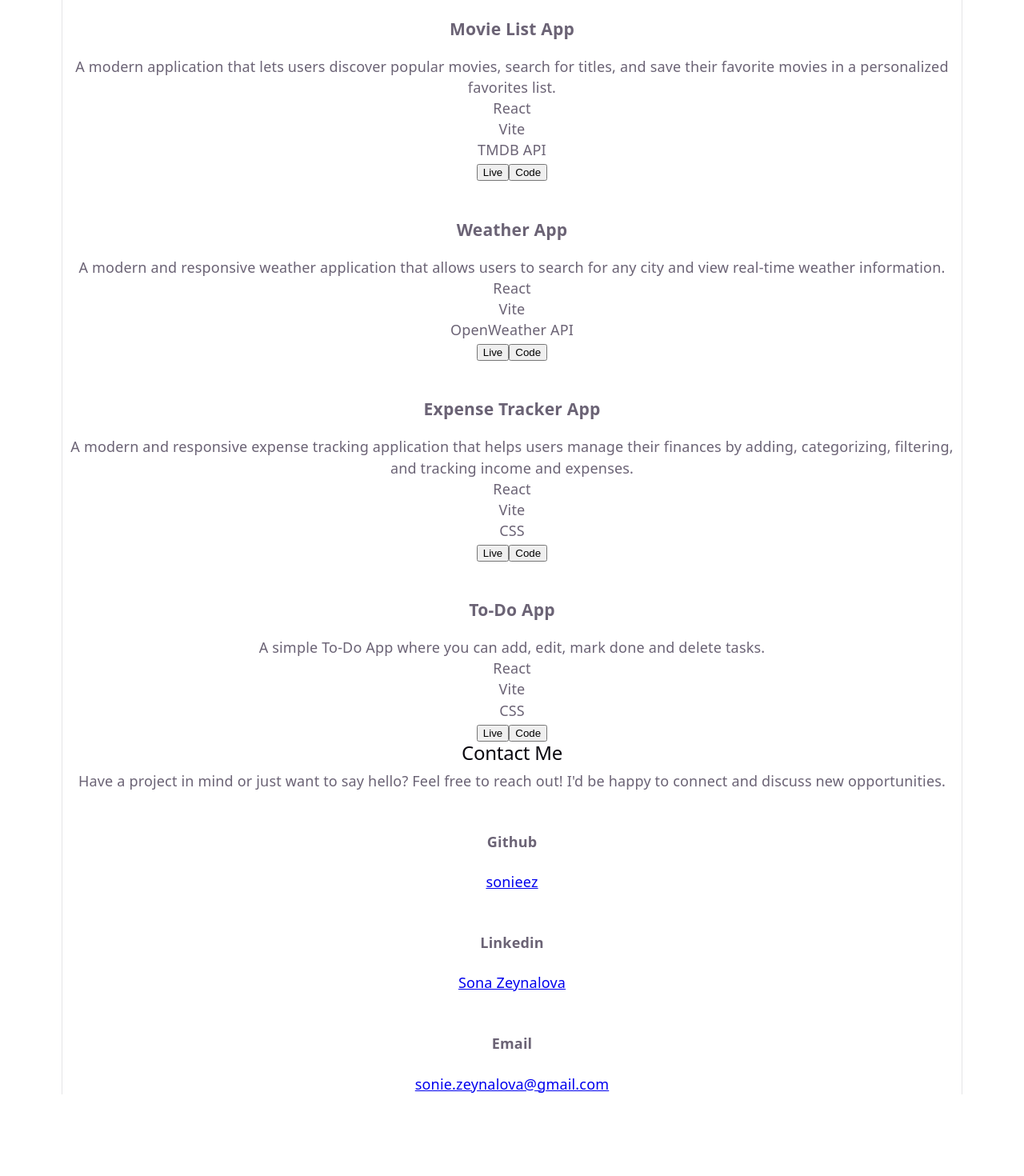
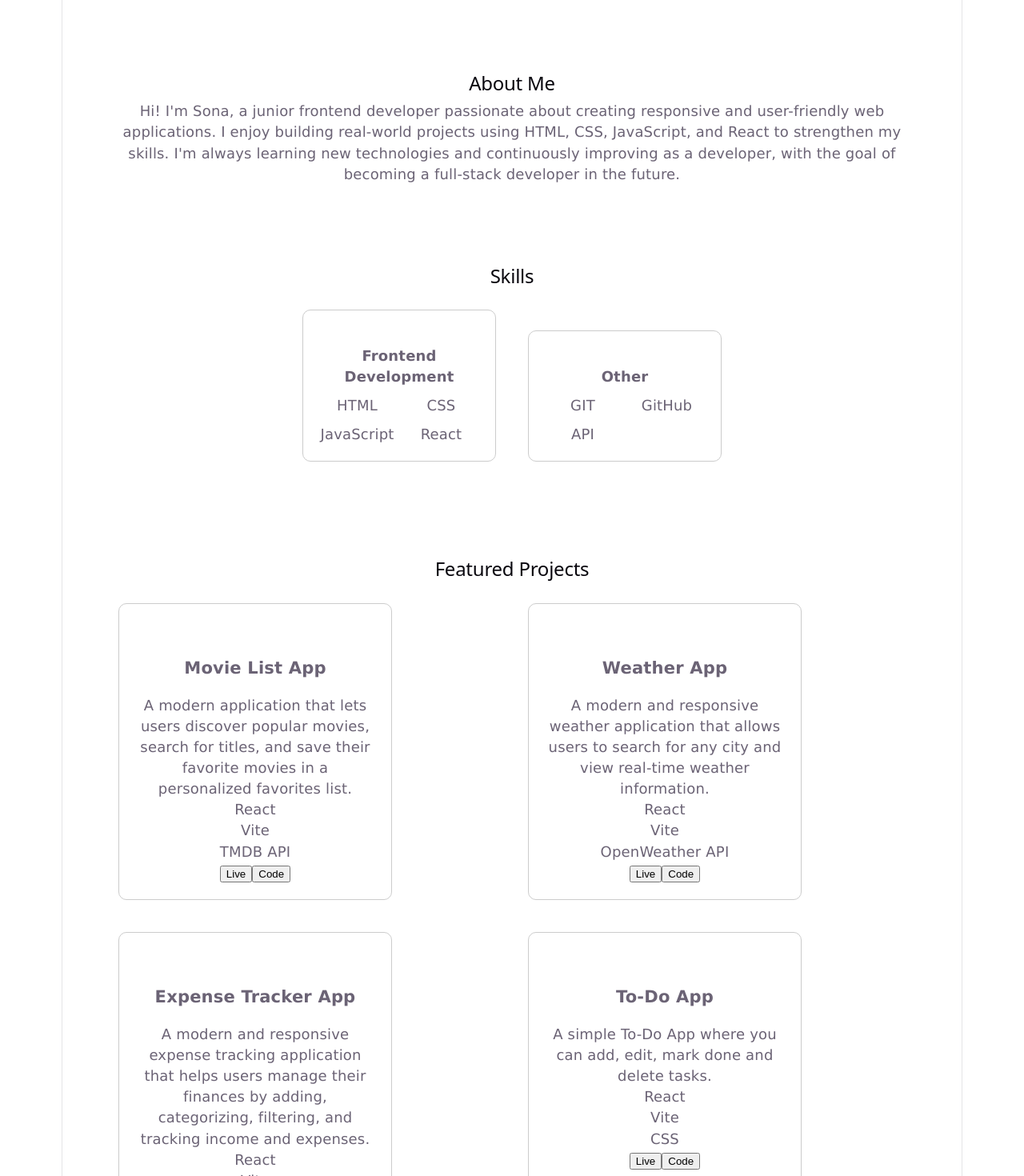
Before and after one commit to sonieez/My-Portfolio, a React (Vite) app: page / in a window 1280 px wide. Shown: the part 760-2230 px from the top of the page at 80% size. Before the commit the page ends 2128 px from the top, so only its background shows below. Built offline with nearby package versions, Linux system fonts and the light colour scheme.

Commit message:
add initial styles

```diff
--- a/src/App.css
+++ b/src/App.css
@@ -1,184 +1,71 @@
-.counter {
-  font-size: 16px;
-  padding: 5px 10px;
-  border-radius: 5px;
-  color: var(--accent);
-  background: var(--accent-bg);
-  border: 2px solid transparent;
-  transition: border-color 0.3s;
-  margin-bottom: 24px;
-
-  &:hover {
-    border-color: var(--accent-border);
-  }
-  &:focus-visible {
-    outline: 2px solid var(--accent);
-    outline-offset: 2px;
-  }
+body{
+  font-family:'Lucida Sans', 'Lucida Sans Regular', 'Lucida Grande', 'Lucida Sans Unicode', Geneva, Verdana, sans-serif;
+  margin: 0;
+  padding: 0;
 }
-
-.hero {
+.app{
   position: relative;
-
-  .base,
-  .framework,
-  .vite {
-    inset-inline: 0;
-    margin: 0 auto;
-  }
-
-  .base {
-    width: 170px;
-    position: relative;
-    z-index: 0;
-  }
-
-  .framework,
-  .vite {
-    position: absolute;
-  }
-
-  .framework {
-    z-index: 1;
-    top: 34px;
-    height: 28px;
-    transform: perspective(2000px) rotateZ(300deg) rotateX(44deg) rotateY(39deg)
-      scale(1.4);
-  }
-
-  .vite {
-    z-index: 0;
-    top: 107px;
-    height: 26px;
-    width: auto;
-    transform: perspective(2000px) rotateZ(300deg) rotateX(40deg) rotateY(39deg)
-      scale(0.8);
-  }
 }
-
-#center {
+.main-page{
+  height: 100vh;
   display: flex;
   flex-direction: column;
-  gap: 25px;
-  place-content: center;
-  place-items: center;
-  flex-grow: 1;
-
-  @media (max-width: 1024px) {
-    padding: 32px 20px 24px;
-    gap: 18px;
-  }
+  justify-content: center;
+  align-items: center;
+  text-align: center;
 }
-
-#next-steps {
+.about-page{
+  padding: 50px;
+  text-align: center;
+}
+.skills-page{
+  padding: 50px;
+  text-align: center;
+}
+.skill-container{
+  display: inline-block;
+  margin: 20px;
+  padding: 20px;
+  border: 1px solid #ccc;
+  border-radius: 10px;
+  width: 200px;
+}
+.skill-names{
+  display: grid;
+  grid-template-columns: 1fr 1fr;
+  gap: 10px;
+}
+.skill-title{
+  font-weight: bold;
+  margin-bottom: 10px;
+}
+.projects-page{
+  padding: 50px;
+  text-align: center;
+}
+.project-container{
+  display: inline-block;
+  margin: 20px;
+  padding: 20px;
+  border: 1px solid #ccc;
+  border-radius: 10px;
+  width: 300px;
+}
+.project-grid{
+  display: grid;
+  grid-template-columns: 1fr 1fr;
+}
+.contact-page{
+  padding: 50px;
+  text-align: center;
+}
+.contacts{
   display: flex;
-  border-top: 1px solid var(--border);
-  text-align: left;
-
-  & > div {
-    flex: 1 1 0;
-    padding: 32px;
-    @media (max-width: 1024px) {
-      padding: 24px 20px;
-    }
-  }
-
-  .icon {
-    margin-bottom: 16px;
-    width: 22px;
-    height: 22px;
-  }
-
-  @media (max-width: 1024px) {
-    flex-direction: column;
-    text-align: center;
-  }
+  justify-content: center;
+  gap: 20px;
 }
-
-#docs {
-  border-right: 1px solid var(--border);
-
-  @media (max-width: 1024px) {
-    border-right: none;
-    border-bottom: 1px solid var(--border);
-  }
+.contact{
+  display: flex;
+  flex-direction: column;
+  align-items: center;
 }
-
-#next-steps ul {
-  list-style: none;
-  padding: 0;
-  display: flex;
-  gap: 8px;
-  margin: 32px 0 0;
-
-  .logo {
-    height: 18px;
-  }
-
-  a {
-    color: var(--text-h);
-    font-size: 16px;
-    border-radius: 6px;
-    background: var(--social-bg);
-    display: flex;
-    padding: 6px 12px;
-    align-items: center;
-    gap: 8px;
-    text-decoration: none;
-    transition: box-shadow 0.3s;
-
-    &:hover {
-      box-shadow: var(--shadow);
-    }
-    .button-icon {
-      height: 18px;
-      width: 18px;
-    }
-  }
-
-  @media (max-width: 1024px) {
-    margin-top: 20px;
-    flex-wrap: wrap;
-    justify-content: center;
-
-    li {
-      flex: 1 1 calc(50% - 8px);
-    }
-
-    a {
-      width: 100%;
-      justify-content: center;
-      box-sizing: border-box;
-    }
-  }
-}
-
-#spacer {
-  height: 88px;
-  border-top: 1px solid var(--border);
-  @media (max-width: 1024px) {
-    height: 48px;
-  }
-}
-
-.ticks {
-  position: relative;
-  width: 100%;
-
-  &::before,
-  &::after {
-    content: '';
-    position: absolute;
-    top: -4.5px;
-    border: 5px solid transparent;
-  }
-
-  &::before {
-    left: 0;
-    border-left-color: var(--border);
-  }
-  &::after {
-    right: 0;
-    border-right-color: var(--border);
-  }
-}
--- a/src/App.jsx
+++ b/src/App.jsx
@@ -13,12 +13,14 @@ function App() {
         <h1 className='my-name'>Sona Zeynalova</h1>
         <h2 className='my-prof'>Junior Frontend Developer</h2>
         <p className='my-description'>Continuously learning modern web technologies and improving my frontend development skills.</p>
+        <div className='buttons'>
           <a href='#projects'>
             <button className='projects-button'>Projects</button>
           </a>
           <a href='#contact'>
             <button className='contact-button'>Contact</button>
           </a>
+        </div>
       </div>
 
       <div className='about-page'>
@@ -33,24 +35,27 @@ function App() {
 
       <div id='projects' className='projects-page'>
         <h2 className='page-title'>Featured Projects</h2>
+        <div className='project-grid'>
           {projects.map((project) => <ProjectCard project={project}/>)}
+        </div>
+
       </div>
 
       <div id='contact' className='contact-page'>
         <h2 className='page-title'>Contact Me</h2>
         <p className='contact-message'>Have a project in mind or just want to say hello? Feel free to reach out! I'd be happy to connect and discuss new opportunities.</p>
         <div className='contacts'>
-          <div className='github-contact'>
+          <div className='github-contact contact'>
             <img className='app-icon' src=''/>
             <h4 className='app-name'>Github</h4>
             <a href='https://github.com/sonieez'>sonieez</a>
           </div>
-          <div className='linkedin-contact'>
+          <div className='linkedin-contact contact'>
             <img className='app-icon' src=''/>
             <h4 className='app-name'>Linkedin</h4>
             <a href='https://www.linkedin.com/in/sona-zeynalova-4bb872385/?lipi=urn%3Ali%3Apage%3Ad_flagship3_profile_view_base_contact_details%3Be4KOVg%2BFQSy1julTeZC%2B1g%3D%3D'>Sona Zeynalova</a>
           </div>
-          <div className='email-contact'>
+          <div className='email-contact contact'>
             <img className='app-icon' src=''/>
             <h4 className='app-name'>Email</h4>
             <a href='mailto:sonie.zeynalova@gmail.com'>sonie.zeynalova@gmail.com</a>
--- a/src/ProjectCard.jsx
+++ b/src/ProjectCard.jsx
@@ -5,11 +5,14 @@ function ProjectCard({project}){
       <img src={project.image} className="project-image" />
       <h3 className="project-name">{project.name}</h3>
       <p className="project-description">{project.about}</p>
-      {project.tools.map((t) => <p className="project-tool">{t}</p>)}
-      <a href={project.live}>
+      <div className="project-tools">
+        {project.tools.map((t) => <p className="project-tool">{t}</p>)}
+      </div>
+
+      <a href={project.live} target="_blank">
         <button className="live-button">Live</button>
       </a>
-      <a href={project.code}>
+      <a href={project.code} target="_blank">
         <button className="code-button">Code</button>
       </a>
     </div>
--- a/src/SkillCard.jsx
+++ b/src/SkillCard.jsx
@@ -4,7 +4,9 @@ function SkillCard({skill}){
   return(
     <div className='skill-container'>
       <h4 className="skill-title">{skill.title}</h4>
-      {skill.names.map((s) => <p className="skill">{s}</p>)}
+      <div className="skill-names">
+        {skill.names.map((s) => <p className="skill">{s}</p>)}
+      </div>
     </div>
   )
 }
```
Lines whose indentation alone changed are shown as unchanged.
